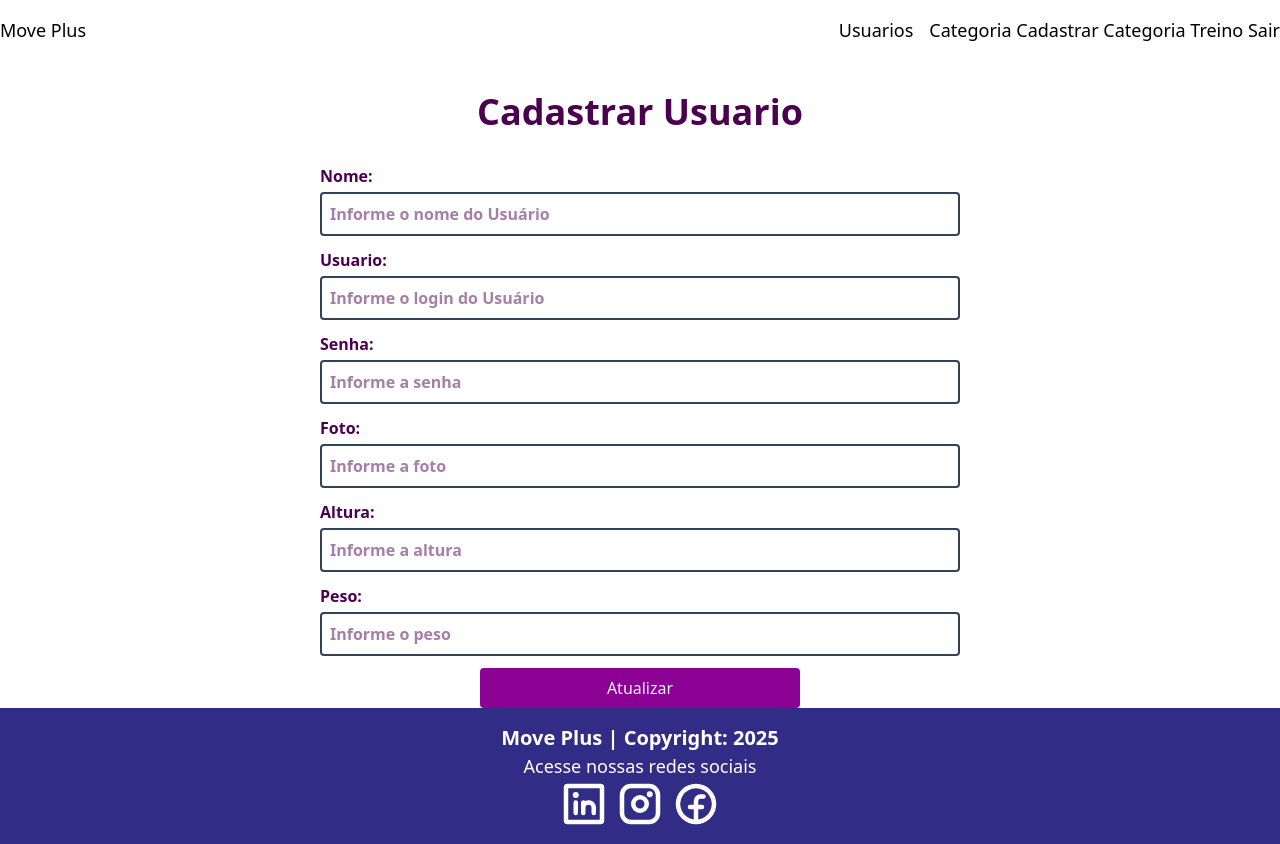
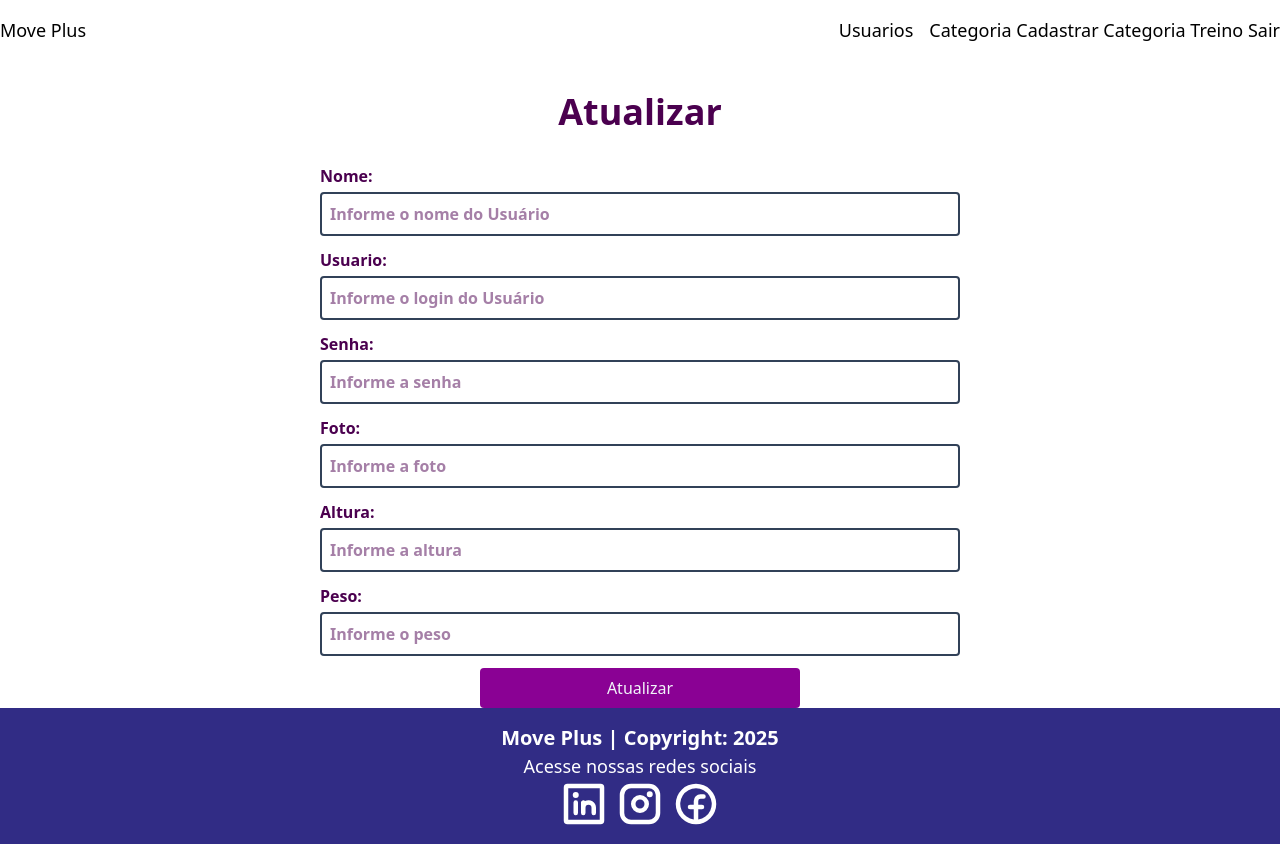
Before and after one commit to Time-Gene-Mulheres/Move-Plus-FrontEnd, a React (Vite) app: page /editarcadastro/1 in a window 1280 px wide. Built offline with nearby package versions, Linux system fonts and the light colour scheme; no server answers.

Commit message:
ajuste no metodo atualizar

```diff
--- a/src/components/usuarios/formusuarios/FormUsuario.tsx
+++ b/src/components/usuarios/formusuarios/FormUsuario.tsx
@@ -17,7 +17,7 @@ function FormUsuario() {
 
     async function buscarPorId(id: string) {
         try {
-            await buscar(`/cadastro/${id}`, setUsuario,)
+            await buscar(`/usuarios/${id}`, setUsuario,)
         } catch (error: any) {
             if (error.toString().includes('404')) {
             }
@@ -47,25 +47,21 @@ function FormUsuario() {
         setIsLoading(true)
 
         if (id !== undefined) {
-            usuario.id = Number(id);
+            //usuario.id = Number(id);
             try {
                 await atualizar(`/usuarios`, usuario, setUsuario)
                 alert('O Usuario foi atualizado com sucesso!')
             } catch (error: any) {
                 if (error.toString().includes('404')) {
                 } else {
-                    console.log("Enviando usuário:", usuario);
                     alert('Erro ao atualizar o usuário.')
-                   // console.log(usuario);
                 }
 
             }
     } else
         {
             try {
-                await cadastrar(`/usuarios`, usuario, setUsuario
-
-                )
+                await cadastrar(`/usuarios`, usuario, setUsuario)
                 alert('O Usuário foi cadastrado com sucesso!')
             } catch (error: any) {
                 if (error.toString().includes('403')) {
@@ -83,8 +79,9 @@ function FormUsuario() {
 
     return (
         <div className="container flex  text-fuchsia-950 flex-col items-center justify-center mx-auto">
+
             <h1 className="text-4xl font-bold text-center my-8">
-                Cadastrar Usuario
+            {id === undefined ? 'Cadastrar' : 'Atualizar'}
             </h1>
 
             <form className="w-1/2 flex flex-col gap-3" onSubmit={gerarNovoUsuario}>
```
